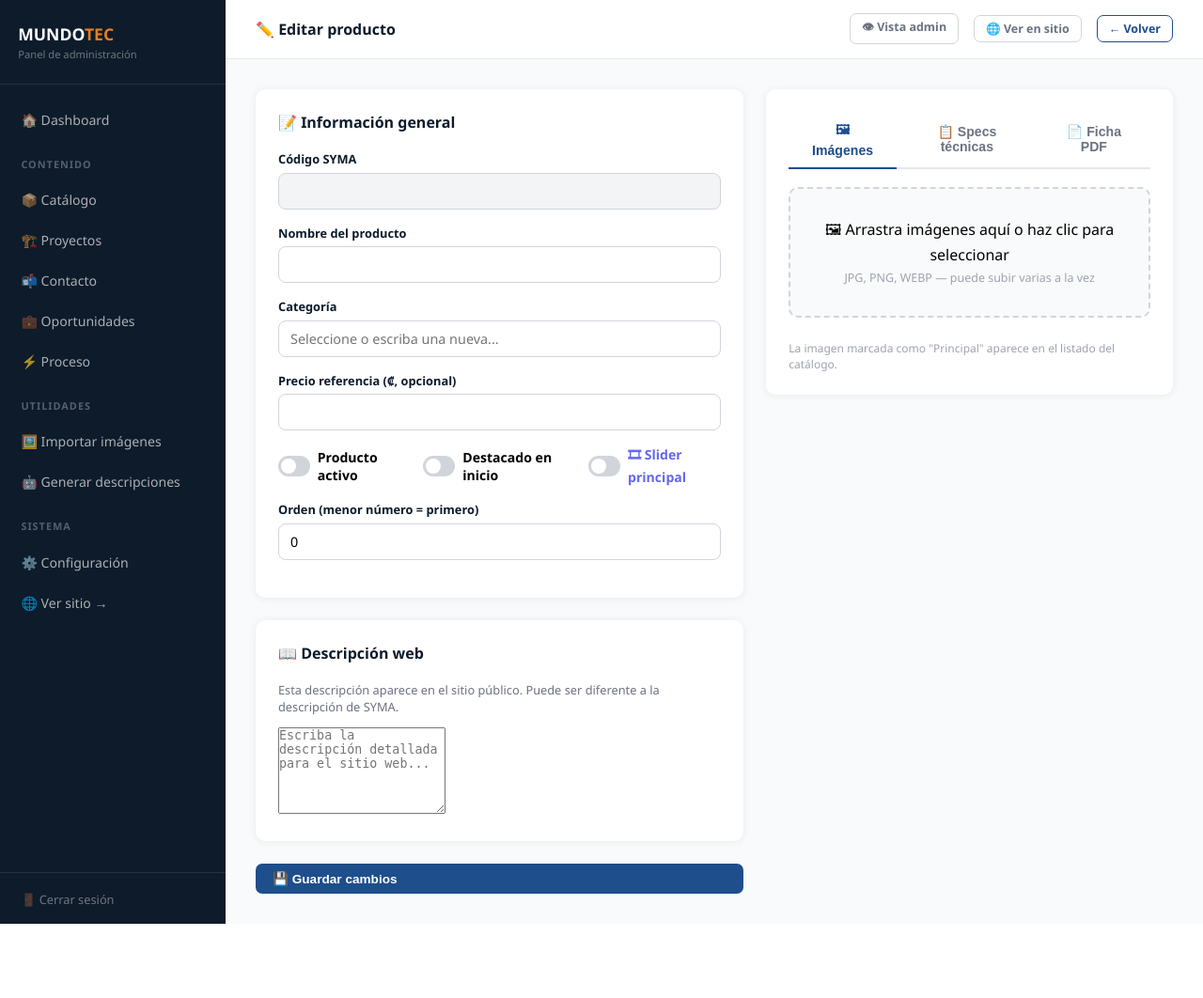
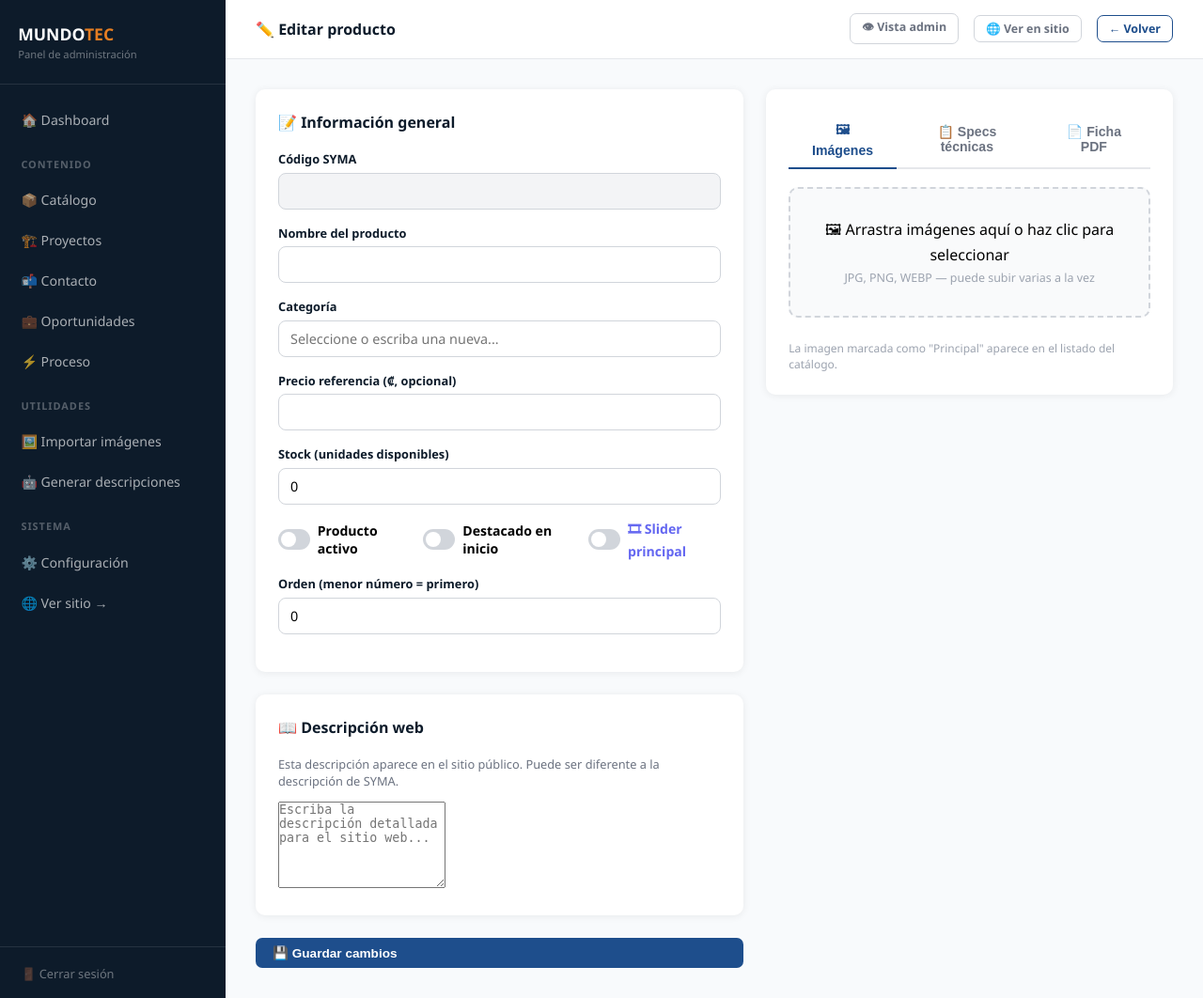
Before and after one commit to Mundotecnet/mundotec-web, a FastAPI app: template templates/admin/producto_edit.html in a window 1280 px wide. Shown: the whole page at 94% size. Before the commit the page ends 983 px from the top, so only its background shows below. Run offline with FastAPI, Linux system fonts and the light colour scheme; the template is opened without the code that fills it, so the values that code supplies are empty; some libraries are stand-ins or nearby versions.

Commit message:
feat: campo stock en productos — admin y catálogo público

```diff
--- a/admin/catalogo.py
+++ b/admin/catalogo.py
@@ -49,11 +49,12 @@ def crear_producto(codigo, nombre, descripcion_syma="", descripcion_web="",
 def actualizar_producto(prod_id: int, data: dict):
     campos = ["nombre=%s","descripcion_web=%s","categoria=%s",
               "activo=%s","destacado=%s","en_hero=%s","orden=%s","precio_ref=%s",
-              "actualizado_en=NOW()"]
+              "stock=%s","actualizado_en=NOW()"]
     params = [data.get("nombre"), data.get("descripcion_web",""),
               data.get("categoria",""), data.get("activo", True),
               data.get("destacado", False), data.get("en_hero", False),
-              data.get("orden", 0), data.get("precio_ref"), prod_id]
+              data.get("orden", 0),
+              data.get("precio_ref"), int(data.get("stock") or 0), prod_id]
     execute(f"UPDATE catalogo_productos SET {','.join(campos)} WHERE id=%s", params)
 
 
--- a/db.py
+++ b/db.py
@@ -95,6 +95,7 @@ CREATE TABLE IF NOT EXISTS cotizaciones (
 );
 
 ALTER TABLE contacto ADD COLUMN IF NOT EXISTS producto_ref VARCHAR(300);
+ALTER TABLE catalogo_productos ADD COLUMN IF NOT EXISTS stock INT DEFAULT 0;
 
 CREATE TABLE IF NOT EXISTS pedidos (
     id              SERIAL PRIMARY KEY,
--- a/templates/admin/producto_edit.html
+++ b/templates/admin/producto_edit.html
@@ -50,6 +50,7 @@
         </datalist>
       </div>
       <div class="fi"><label>Precio referencia (₡, opcional)</label><input type="number" id="f-precio" value="{{ p.precio_ref or '' }}" min="0" step="1"></div>
+      <div class="fi"><label>Stock (unidades disponibles)</label><input type="number" id="f-stock" value="{{ p.stock or 0 }}" min="0" step="1"></div>
       <div style="display:flex;gap:1.5rem;margin-bottom:1rem;align-items:center">
         <label style="display:flex;align-items:center;gap:.5rem;font-size:.88rem;font-weight:600;cursor:pointer">
           <label class="toggle"><input type="checkbox" id="f-activo" {{ 'checked' if p.activo }}><span class="slider"></span></label>
@@ -167,6 +168,7 @@ async function guardarInfo() {
     descripcion_web: document.getElementById('f-desc').value,
     categoria:       document.getElementById('f-categoria').value,
     precio_ref:      parseFloat(document.getElementById('f-precio').value) || null,
+    stock:           parseInt(document.getElementById('f-stock').value) || 0,
     activo:          document.getElementById('f-activo').checked,
     destacado:       document.getElementById('f-destacado').checked,
     en_hero:         document.getElementById('f-en-hero').checked,
```
Also changed, not shown: templates/public/catalogo.html (+10 -1 lines).
